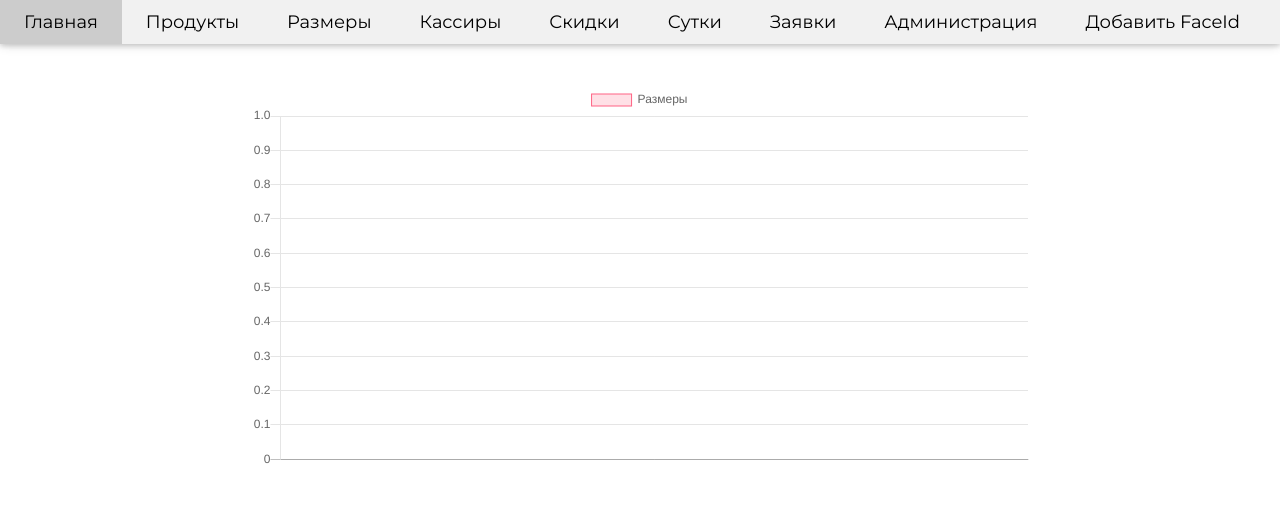
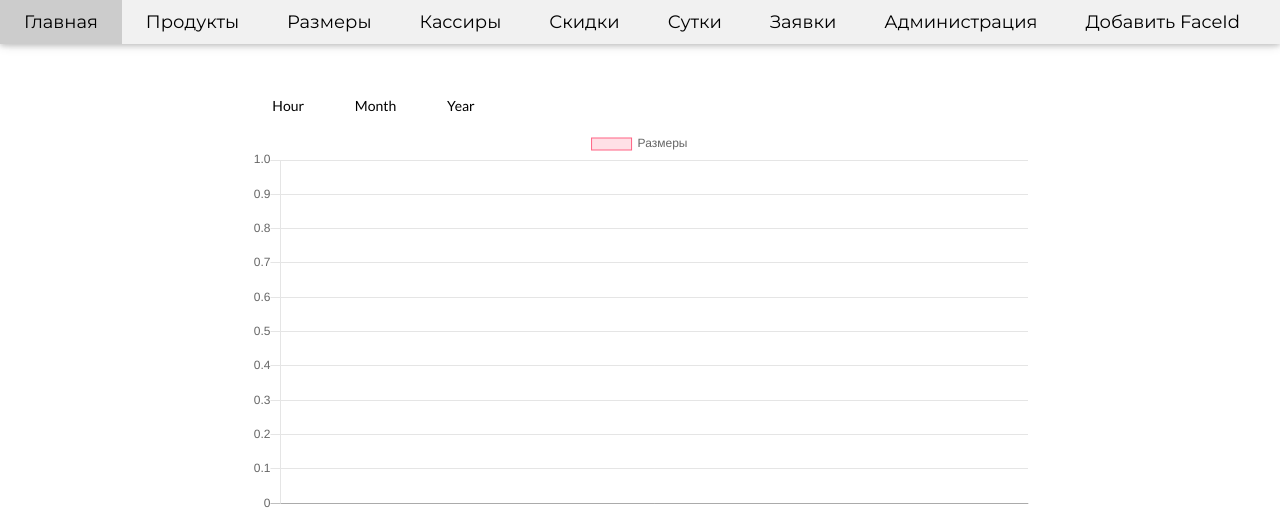
Before and after one commit to rakhmetovaa/website, a Django app: page /size/ in a window 1280 px wide. Shown: the top 518 px of the page. Run offline with Django 3.2, Linux system fonts and the light colour scheme; data that the repository does not hold is empty; some libraries are stand-ins or nearby versions.

Commit message:
adding redirects

```diff
--- a/product/templates/adding_face.html
+++ b/product/templates/adding_face.html
@@ -7,7 +7,7 @@
                 <div class="container-fluid">
                     <span class="navbar-brand mb-0">Смотрите в камеру</span>
                     <button type=button onClick="take_snapshots()" class="btn btn btn-outline-info ms-auto" id="hider">Добавить</button>
-
+                    <div id="info" class="alert alert-info" hidden="true">FaceId in process, DO NOT MOVE</div>
                 </div>
             </nav>
 
@@ -33,6 +33,7 @@
         let imgArr = [];
         function take_snapshots() {
             document.getElementById('hider').hidden = true;
+            document.getElementById('info').hidden = false;
             // take snapshot and get image data
             for (var i=0; i<=20; i++){
                 take_snapshot();
@@ -61,7 +62,7 @@
                     .then((responseJSON) => {
                         console.log(responseJSON);
                         if (responseJSON.data === 'Error') {
-                            window.location.replace("/face-recognition/");
+                            window.location.replace("/");
                         }
                     })
             }
--- a/product/templates/product/chart.html
+++ b/product/templates/product/chart.html
@@ -48,6 +48,9 @@
 {% block stats %}
     <div class="row mt-5 justify-content-center">
         <div class="col-8 p-5">
+             <a href="{% url 'hour' %}" class="w3-bar-item w3-button w3-padding-large w3-white">Hour</a>
+             <a href="{% url 'month' %}" class="w3-bar-item w3-button w3-padding-large w3-white">Month</a>
+             <a href="{% url 'year' %}" class="w3-bar-item w3-button w3-padding-large w3-white">Year</a>
             <canvas id="myChart" width="200" height="100"></canvas>
         </div>
     </div>
--- a/product/templates/product/store.html
+++ b/product/templates/product/store.html
@@ -10,7 +10,7 @@
             <a href="{% url 'size' %}" class="w3-bar-item w3-button w3-hide-small w3-padding-large w3-hover-white">Размеры</a>
             <a href="{% url 'cashier' %}" class="w3-bar-item w3-button w3-hide-small w3-padding-large w3-hover-white">Кассиры</a>
             <a href="{% url 'discount' %}" class="w3-bar-item w3-button w3-hide-small w3-padding-large w3-hover-white">Скидки</a>
-            <a href="{% url 'day' %}"
+            <a href="{% url 'hour' %}"
                class="w3-bar-item w3-button w3-hide-small w3-padding-large w3-hover-white">Сутки</a>
             <a href="{% url 'send-email' %}"
                class="w3-bar-item w3-button w3-hide-small w3-padding-large w3-hover-white">Заявки</a>
@@ -27,7 +27,7 @@
             <a href="{% url 'size' %}" class="w3-bar-item w3-button w3-padding-large">Размеры</a>
             <a href="{% url 'cashier' %}" class="w3-bar-item w3-button w3-padding-large">Кассиры</a>
             <a href="{% url 'discount' %}" class="w3-bar-item w3-button w3-padding-large">Скидки</a>
-            <a href="{% url 'day' %}" class="w3-bar-item w3-button w3-padding-large">Сутки</a>
+            <a href="{% url 'hour' %}" class="w3-bar-item w3-button w3-padding-large">Сутки</a>
             <a href="{% url 'send-email' %}" class="w3-bar-item w3-button w3-padding-large">Заявки</a>
         </div>
     </div>
--- a/product/urls.py
+++ b/product/urls.py
@@ -1,6 +1,7 @@
 from django.urls import path
 from .views import (PurchaseChartView, CashierPurchaseChartView, home, SizePurchaseChartView, index,
-                    DiscountPurchaseChartView, DayPurchaseChartView, send_email, adding_face)
+                    DiscountPurchaseChartView, HourPurchaseChartView, send_email, adding_face, MonthPurchaseChartView,
+                    YearPurchaseChartView)
 from django.contrib.auth import views as auth_views
 
 
@@ -9,7 +10,9 @@ urlpatterns = [
     path('cashier/', CashierPurchaseChartView.as_view(), name='cashier'),
     path('size/', SizePurchaseChartView.as_view(), name='size'),
     path('discount/', DiscountPurchaseChartView.as_view(), name='discount'),
-    path('day/', DayPurchaseChartView.as_view(), name='day'),
+    path('year/', YearPurchaseChartView.as_view(), name='year'),
+    path('month/', MonthPurchaseChartView.as_view(), name='month'),
+    path('hour/', HourPurchaseChartView.as_view(), name='hour'),
     path('face-recognition/', index, name="index"),
     path('adding-face/', adding_face, name="adding-face"),
     path('', home, name='shop-home'),
--- a/product/views.py
+++ b/product/views.py
@@ -40,22 +40,35 @@ class CashierPurchaseChartView(TemplateView):
         return context
 
 
-class DayPurchaseChartView(TemplateView):
+class HourPurchaseChartView(TemplateView):
     template_name = 'product/chart.html'
+    choice = "hour"
 
     def get_context_data(self, **kwargs):
         context = super().get_context_data(**kwargs)
         context['title'] = 'Время'
         objs = Purchase.objects.filter()
-        groups = itertools.groupby(objs, lambda x: x.date.hour)
+        if self.choice == "hour":
+            groups = itertools.groupby(objs, lambda x: x.date.hour)
+        elif self.choice == "month":
+            groups = itertools.groupby(objs, lambda x: x.date.month)
+        elif self.choice == "year":
+            groups = itertools.groupby(objs, lambda x: x.date.year)
         res = []
         for group, matches in groups:  # now you are traversing the list ...
-            key = str(group) + ':00'
+            key = str(group)
             res.append({'item': key, 'income': sum(1 for _ in matches)})
         res = sorted(res, key=lambda d: d['item'])
         context['qs'] = res
         return context
 
+
+class MonthPurchaseChartView(HourPurchaseChartView):
+    choice = "month"
+
+
+class YearPurchaseChartView(HourPurchaseChartView):
+    choice = "year"
 
 class SizePurchaseChartView(TemplateView):
     template_name = 'product/chart.html'
--- a/shop/settings.py
+++ b/shop/settings.py
@@ -26,7 +26,7 @@ SECRET_KEY = os.getenv("SECRET_KEY"),
 # SECURITY WARNING: don't run with debug turned on in production!
 DEBUG = False if os.getenv("DEBUG") == "False" else True
 
-ALLOWED_HOSTS = ["https://shop-aidana.herokuapp.com"]
+ALLOWED_HOSTS = ["https://shop-project-kbtu.herokuapp.com"]
 
 
 # Application definition
```
Also changed, not shown: 2 other files.
